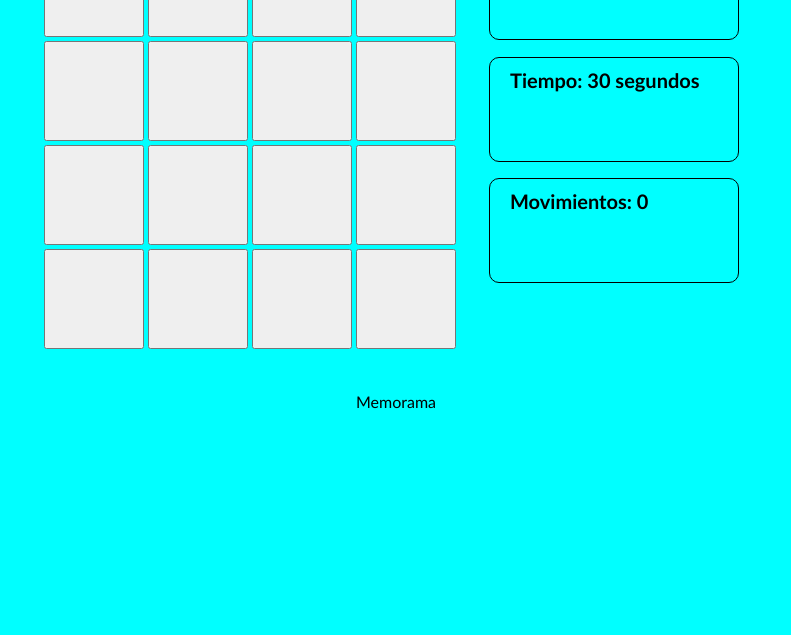
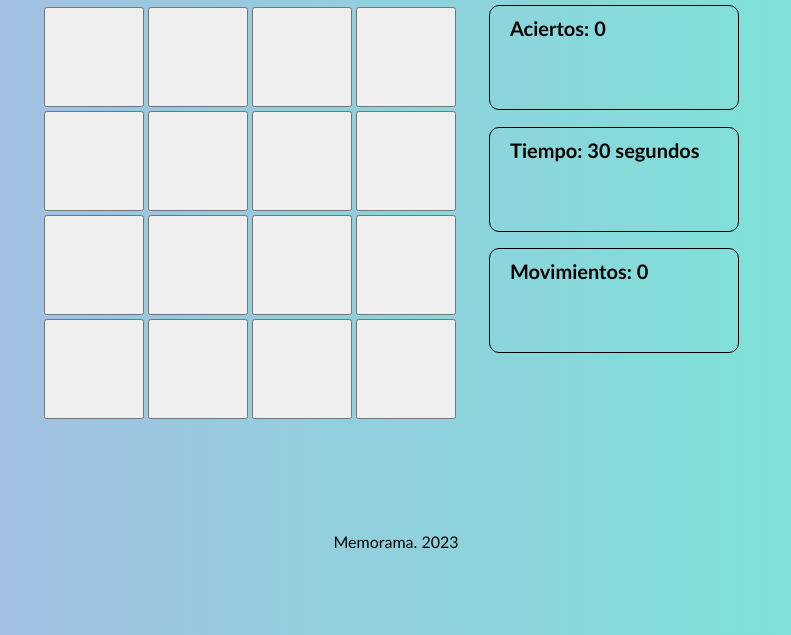
Before and after one commit to MarceBlancoS/Matching-Game, a plain HTML site: page index.html in a window 1280 px wide. Shown: the part 165-800 px from the top of the page, without its empty margins (244-1035 px from the left). Drawn offline with Linux system fonts and the light colour scheme.

Commit message:
nuevo background

```diff
--- a/index.html
+++ b/index.html
@@ -49,7 +49,7 @@
 
     </main>
     <footer>
-        <p> Memorama</p>
+        <p> Memorama. 2023</p>
     </footer>
     <script src="main.js"></script>
 
--- a/main.js
+++ b/main.js
@@ -0,0 +1 @@
+let nombres =[ rojo,rojo,verde,verde,azul,azul,amarillo,amarillo,blanco,blanco,naranja,naranja,marron,marron,rosa,rosa];
--- a/styles.css
+++ b/styles.css
@@ -1,12 +1,14 @@
 body{
-    background-color: aqua;
+    background-color:#74ebd5;
+    background: -webkit-linear-gradient(to right, #acb6e5, #74ebd5);
+    background: linear-gradient(to right, #acb6e5,#74ebd5);
     font-family:'Trebuchet MS', 'Lucida Sans Unicode', 'Lucida Grande', 'Lucida Sans', Arial, sans-serif;
     color: black;
     }
 
 main{
     width: 730px;
-    margin: 30px auto;
+    margin: 100px auto;
     display :flex;
     align-items: center;
 }
```
